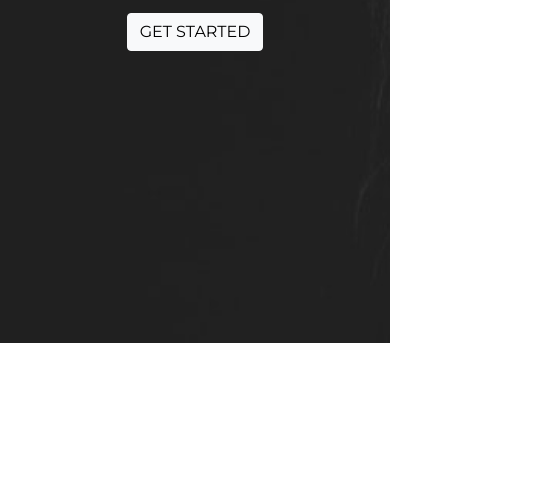
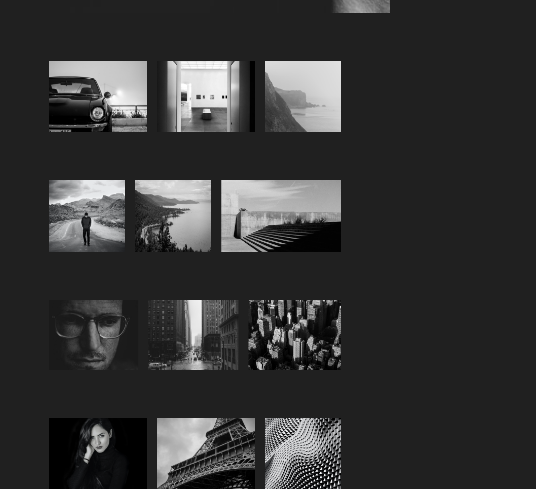
Before and after one commit to ciplenka/profile-project, a plain HTML site: page index.html in a window 390 px wide. Shown: the part 491-980 px from the top of the page, 536 px wide, since content can reach past the window. Before the commit the page ends 844 px from the top, so only its background shows below. Drawn offline with nearby package versions, Linux system fonts and the light colour scheme.

Commit message:
added pictures

```diff
--- a/index.html
+++ b/index.html
@@ -36,14 +36,64 @@
   <body>
     <div class="hero">
       <h2>SHELLEY WHITE</h2>
-      <h1>PHOTOGRAPHY</h1>
-      <p class="text">
+      <h1 class="mt-3">PHOTOGRAPHY</h1>
+      <p class="text lh-lg">
         Nisl faucibus quis urna nibh ut amet. Diam suscipit pretium massa,
         sollicitudin in risus in. Sagittis.
       </p>
       <p class="button">
-        <button type="button" class="btn btn-light">GET STARTED</button>
+        <button type="button" class="btn btn-light mt-3 rounded-pill">
+          GET STARTED
+        </button>
       </p>
+    </div>
+    <div class="container mt-5">
+      <div class="row">
+        <div class="col">
+          <img
+            src="row1.png"
+            alt=""
+            class="img-fluid mx-auto d-block"
+            width="100%"
+          />
+        </div>
+      </div>
+    </div>
+    <div class="container mt-5">
+      <div class="row">
+        <div class="col">
+          <img
+            src="row2.png"
+            alt=""
+            class="img-fluid mx-auto d-block"
+            width="100%"
+          />
+        </div>
+      </div>
+    </div>
+    <div class="container mt-5">
+      <div class="row">
+        <div class="col">
+          <img
+            src="row3.png"
+            alt=""
+            class="img-fluid mx-auto d-block"
+            width="100%"
+          />
+        </div>
+      </div>
+    </div>
+    <div class="container mt-5">
+      <div class="row">
+        <div class="col">
+          <img
+            src="row4.png"
+            alt=""
+            class="img-fluid mx-auto d-block"
+            width="100%"
+          />
+        </div>
+      </div>
     </div>
   </body>
 </html>
--- a/style.css
+++ b/style.css
@@ -3,8 +3,12 @@
   --font-family-main: "Roboto", sans-serif;
   --font-family-btn: "Montserrat", sans-serif;
 }
+body {
+  background-color: #202020;
+}
 .hero {
   background-image: url(bg.png);
+  background-size: cover;
   text-align: center;
   padding: 276px 20px;
   color: var(--main-color);
@@ -24,8 +28,24 @@ h1 {
 .text {
   font-size: 18px;
   font-weight: 300;
+  padding: 10px 470px;
 }
-.button {
+.btn  {
   font-family: var(--font-family-btn);
   font-size: 14px;
+  color: #272142;
 }
+@media (max-width: 900px) {
+  h1 {
+    font-size: 42px;
+  }
+  .hero {
+    padding: 150px 20px 20px;
+  }
+  .text {
+    padding: 20px 20px;
+  }
+  img {
+    width: 80%;
+  }
+}
```
Also changed, not shown: pic11.png (added), pic12.png (added), pic13.png (added), pic21.png (added), pic22.png (added), pic23.png (added), pic31.png (added), pic32.png (added), pic33.png (added), pic41.png (added), pic42.png (added), pic43.png (added), row1.png (added), row2.png (added), 2 more files.
